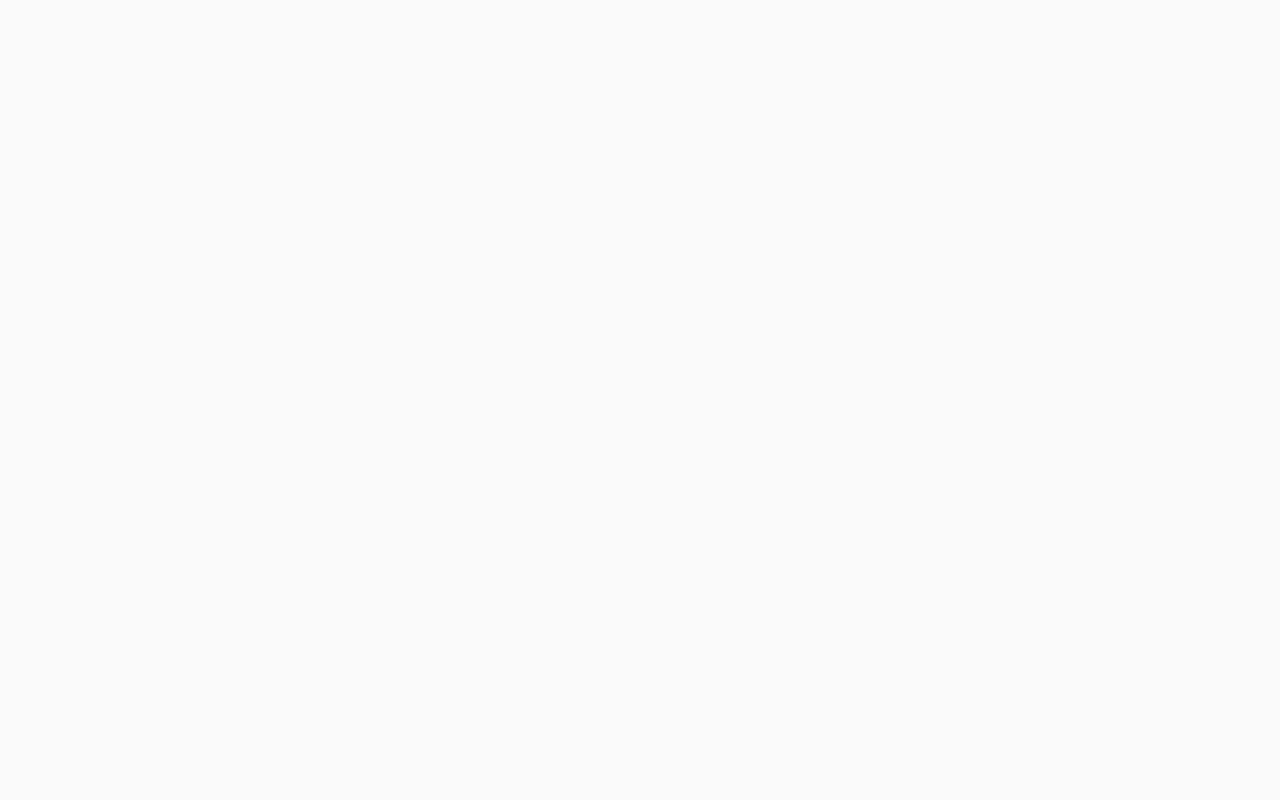
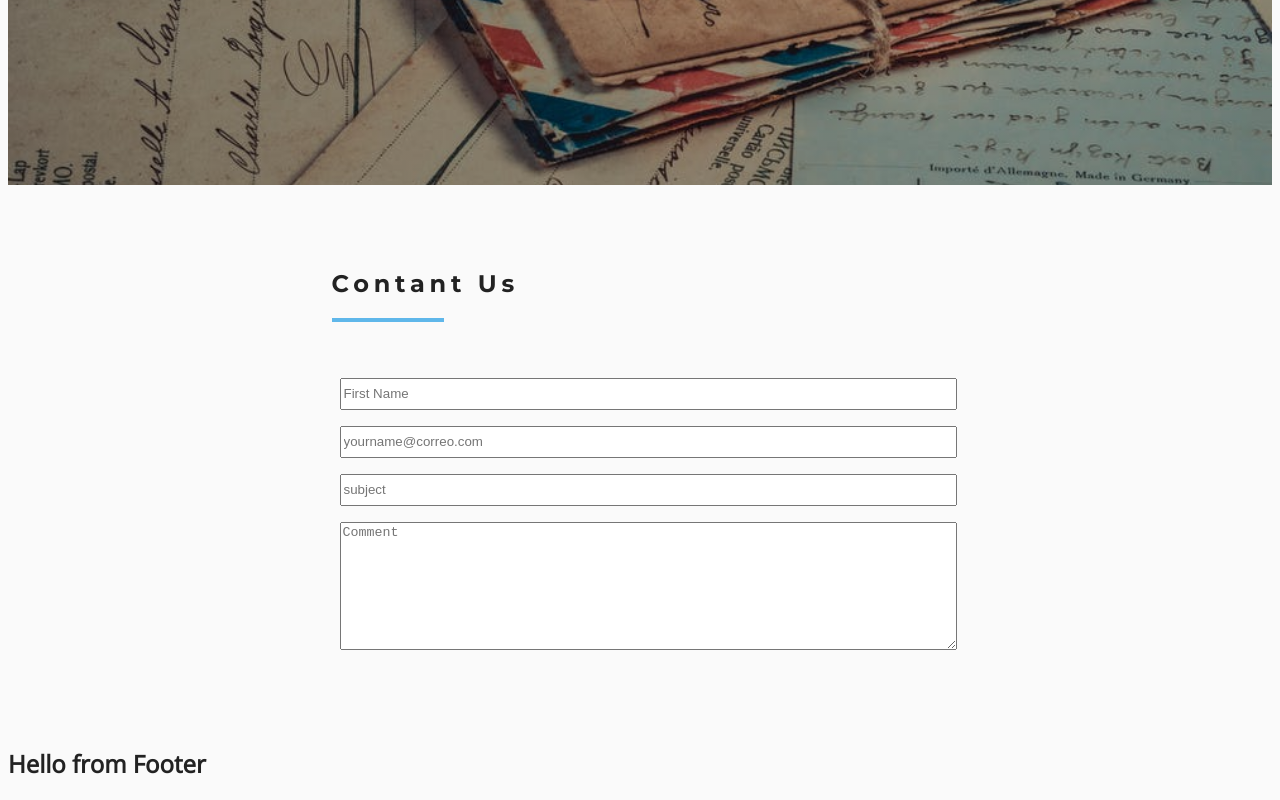
Before and after one commit to mavarona/gadgets-store, a React (Create React App) app: page /contact in a window 1280 px wide. Shown: the part 367-1167 px from the top of the page. Before the commit the page ends 800 px from the top, so only its background shows below. Built offline with nearby package versions, Linux system fonts and the light colour scheme.

Commit message:
Add contant page

```diff
--- a/src/App.css
+++ b/src/App.css
@@ -46,3 +46,15 @@ body {
     color: var(--primaryColor);
     outline-color: var(--darkGrey);
 }
+
+.formContact-input {
+    width: 100%;
+    height: 2rem;
+    margin: 0.5rem;
+}
+
+.formContact-text {
+    width: 100%;
+    height: 8rem;
+    margin: 0.5rem;
+}
--- /dev/null
+++ b/src/components/ContactPage/Contact.js
@@ -0,0 +1,50 @@
+import React from "react";
+import Title from "../Title";
+
+const Contact = () => {
+  return (
+    <section className="py-5">
+      <div className="row">
+        <div className="col-10 mx-auto col-md-6 my-3">
+          <Title title="contant us " />
+          <form className="mt-5">
+            <div className="form-group">
+              <input
+                type="text"
+                name="firstName"
+                className="form-control formContact-input"
+                placeholder="First Name"
+              />
+            </div>
+            <div className="form-group">
+              <input
+                type="email"
+                name="email"
+                className="form-control formContact-input"
+                placeholder="yourname@correo.com"
+              />
+            </div>
+            <div className="form-group">
+              <input
+                type="text"
+                name="subject"
+                className="form-control formContact-input"
+                placeholder="subject"
+              />
+            </div>
+            <div className="form">
+              <textarea
+                name="message"
+                className="form-control formContact-text"
+                rows="10"
+                placeholder="Comment"
+              ></textarea>
+            </div>
+          </form>
+        </div>
+      </div>
+    </section>
+  );
+};
+
+export default Contact;
--- a/src/pages/ContactPage.js
+++ b/src/pages/ContactPage.js
@@ -1,11 +1,12 @@
 import React from "react";
-
-const ContactPage = () => {
+import Hero from "../components/Hero";
+import contactImg from "../images/contactBcg.jpeg";
+import Contact from "../components/ContactPage/Contact";
+export default function ContactPage() {
   return (
     <>
-      <h1> Hello from ContactPage </h1>
+      <Hero img={contactImg} />
+      <Contact />
     </>
   );
-};
-
-export default ContactPage;
+}
```
